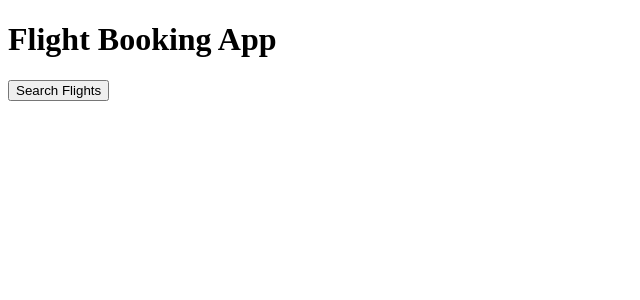
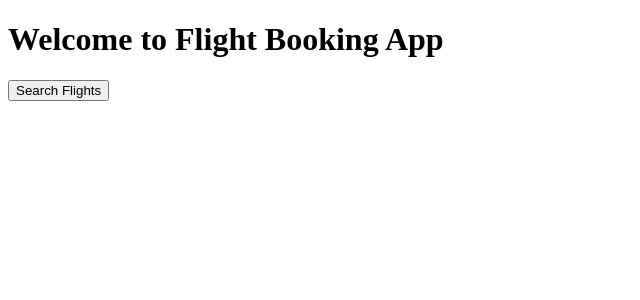
Before and after one commit to acciojob/phoenix-airlines-sowndarya1208-pixel, a React app: page / in a window 1280 px wide. Shown: the top 300 px of the page, without its empty margins (0-640 px from the left). Built offline with nearby package versions, Linux system fonts and the light colour scheme.

Commit message:
Update App.js

```diff
--- a/src/components/App.js
+++ b/src/components/App.js
@@ -10,7 +10,7 @@ const App = () => {
   return (
     <div>
 
-      <h1>Flight Booking App</h1>
+      <h1>Welcome to Flight Booking App</h1>
 
       {page === "home" && (
         <button onClick={() => setPage("search")}>
```
